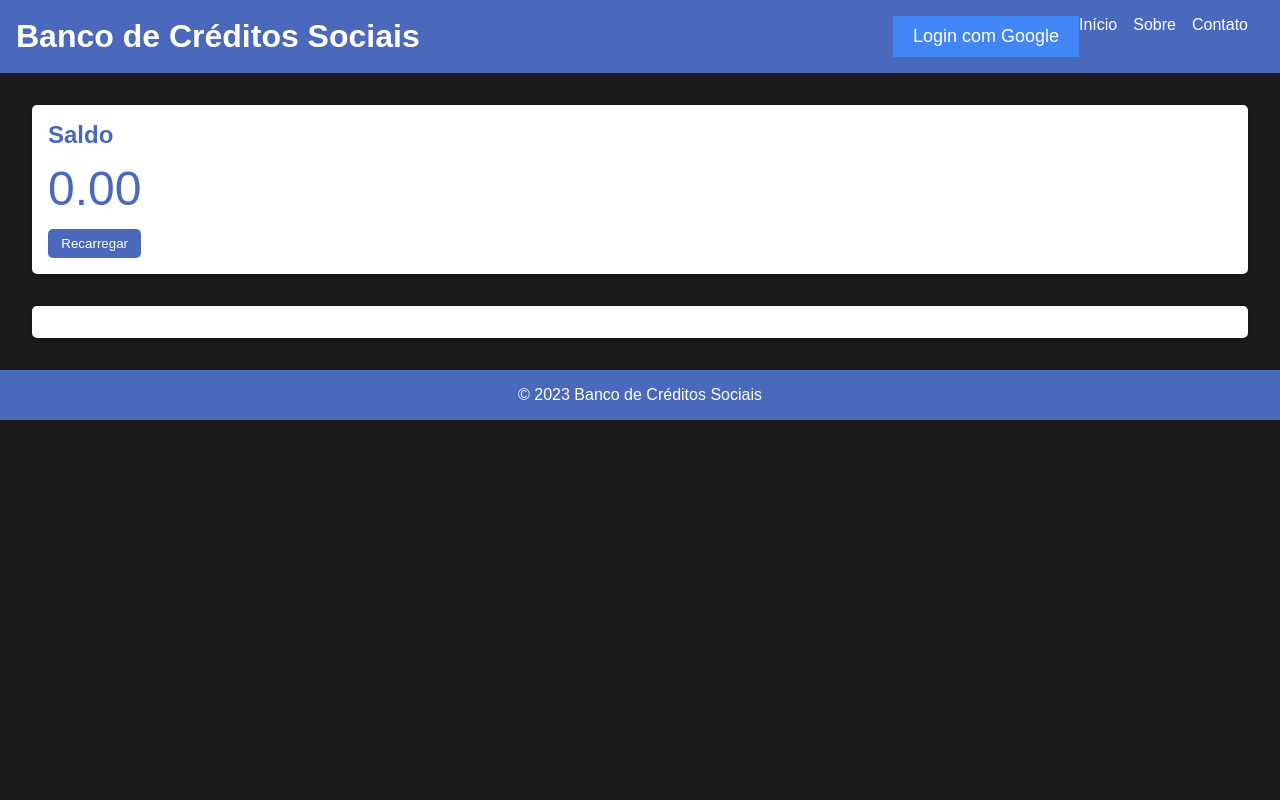
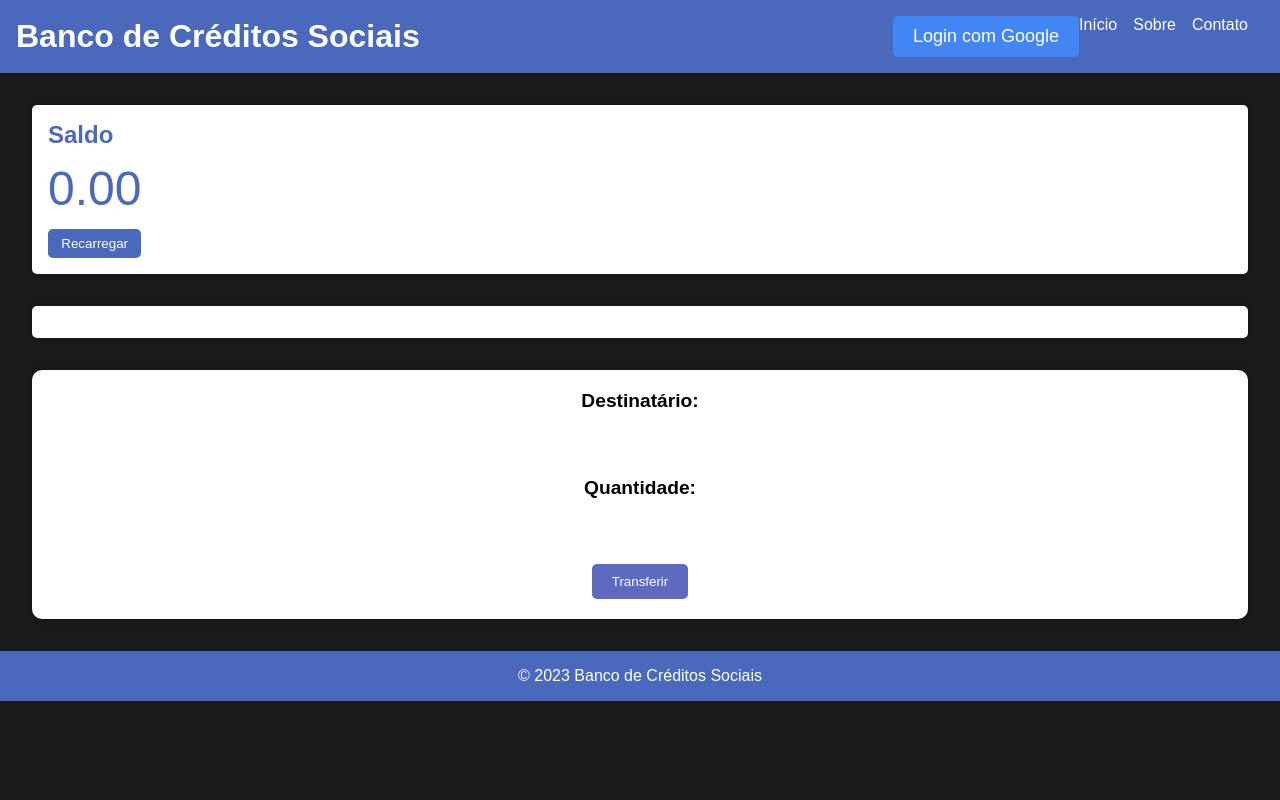
Before and after one commit to joaorodolpho/curso-js, a PHP site: page /creditossociais.html in a window 1280 px wide. Run offline with PHP 8.4, Linux system fonts and the light colour scheme.

Commit message:
ad
sdawd

```diff
--- a/jjj/creditossociais.css
+++ b/jjj/creditossociais.css
@@ -157,3 +157,39 @@
     background-color: #1a1a1a;
     z-index: -1;
   }
+
+  form {
+    display: flex;
+    flex-direction: column;
+    align-items: center;
+    padding: 20px;
+    background-color: #FFF;
+    border-radius: 10px;
+    box-shadow: 0px 0px 10px rgba(0, 0, 0, 0.2);
+  }
+
+  label {
+    font-size: 1.2rem;
+    font-weight: bold;
+    margin-bottom: 10px;
+  }
+
+  input {
+    padding: 10px;
+    border: none;
+    border-radius: 5px;
+    margin-bottom: 20px;
+  }
+
+  button {
+    padding: 10px 20px;
+    background-color: #5C6BC0;
+    color: #FFF;
+    border: none;
+    border-radius: 5px;
+    cursor: pointer;
+  }
+
+  button:hover {
+    background-color: #3949AB;
+  }
--- a/jjj/creditossociais.html
+++ b/jjj/creditossociais.html
@@ -44,6 +44,15 @@
       </section>
       <div class="background-animation"></div>
       <div id="particles-js" class="particles-background"></div>
+      <form id="transfer-form">
+        <label for="recipient">Destinatário:</label>
+        <input type="text" id="recipient" name="recipient">
+
+        <label for="amount">Quantidade:</label>
+        <input type="number" id="amount" name="amount" min="1" max="100">
+
+        <button type="submit">Transferir</button>
+      </form>
 
     </main>
     <footer>
--- a/jjj/creditossociais.js
+++ b/jjj/creditossociais.js
@@ -54,3 +54,30 @@ function onSignIn(googleUser) {
   document.getElementById("nome-usuario").textContent = nome;
   document.getElementById("email-usuario").textContent = email;
 }
+
+const form = document.getElementById('transfer-form');
+
+form.addEventListener('submit', (event) => {
+  event.preventDefault();
+
+  const recipient = document.getElementById('recipient').value;
+  const amount = document.getElementById('amount').value;
+
+  fetch('/transfer', {
+    method: 'POST',
+    body: JSON.stringify({ recipient, amount }),
+    headers: { 'Content-Type': 'application/json' }
+  })
+  .then(response => response.json())
+  .then(data => {
+    if (data.success) {
+      alert('Transferência realizada com sucesso!');
+    } else {
+      alert('Ocorreu um erro durante a transferência.');
+    }
+  })
+  .catch(error => {
+    console.error('Ocorreu um erro:', error);
+    alert('Ocorreu um erro durante a transferência.');
+  });
+});
```
